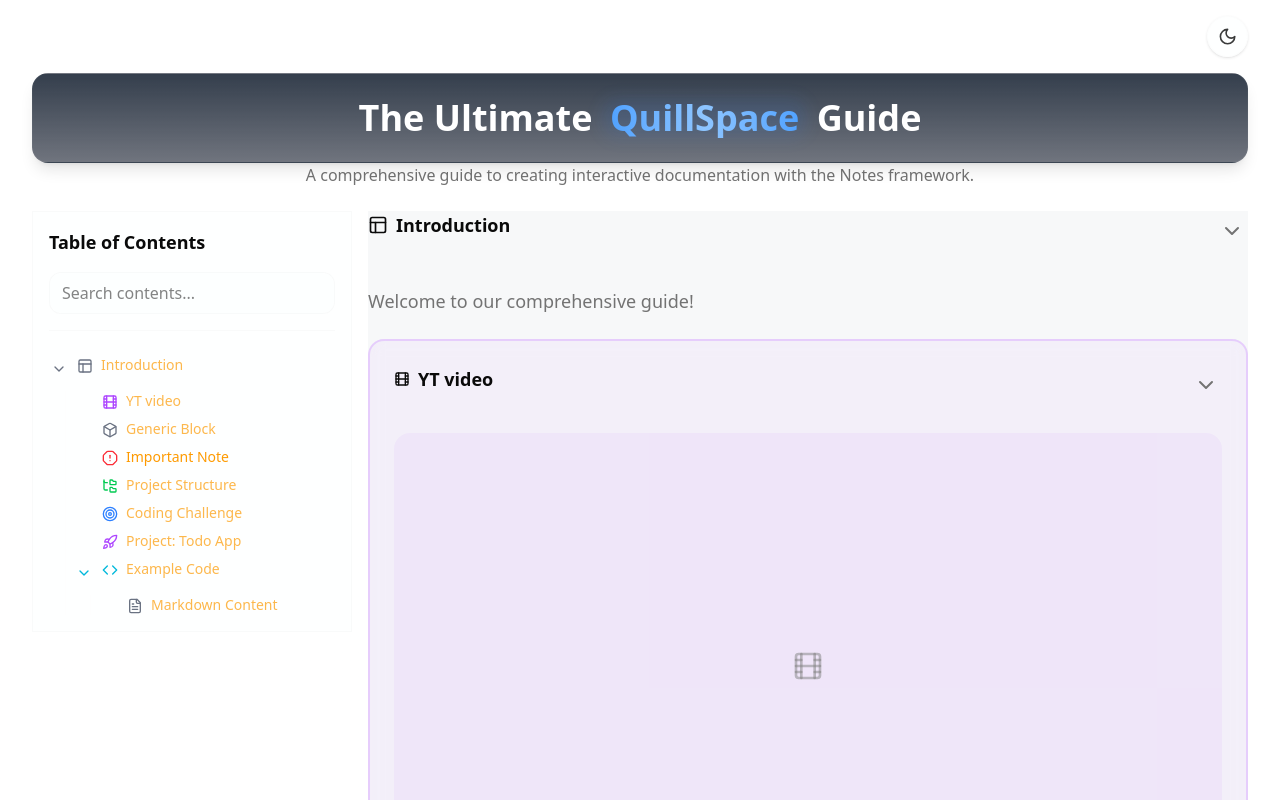
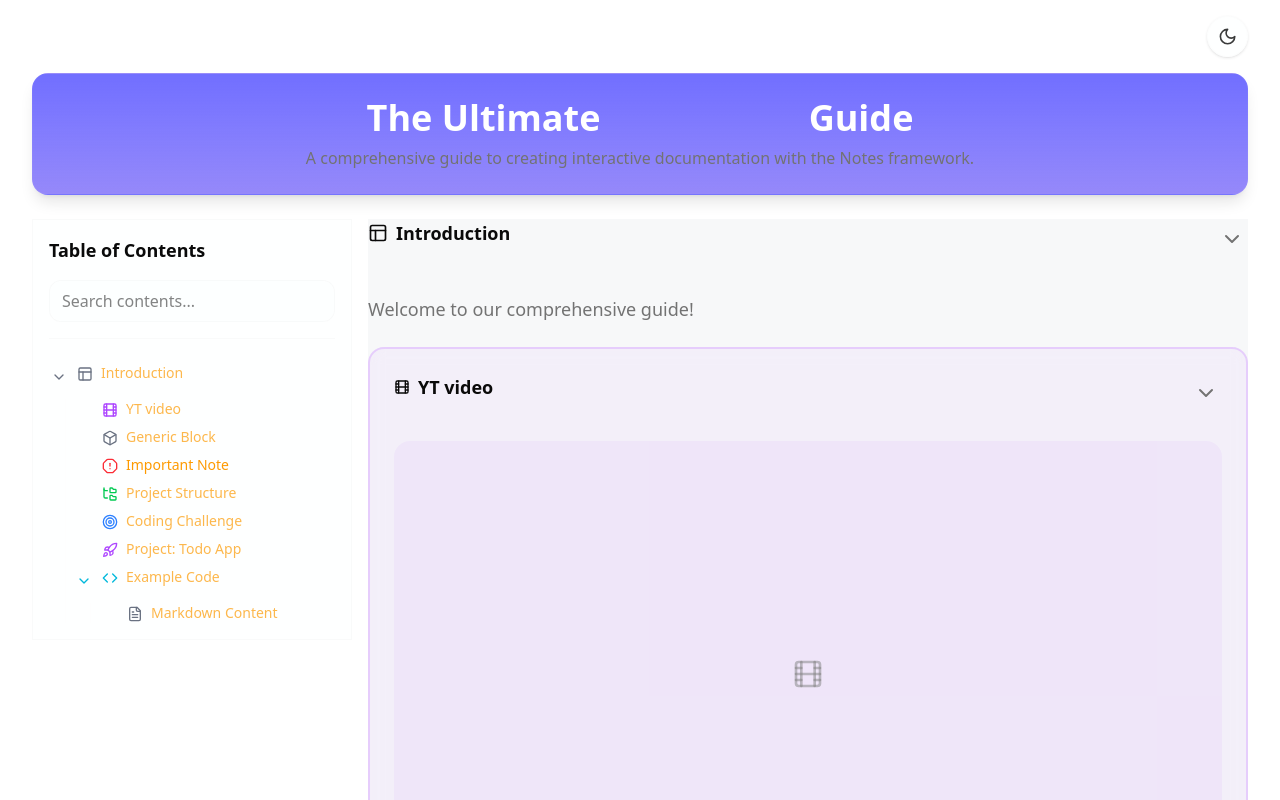
Before and after one commit to SherryMaster/QuillSpace-Starting, a React (Vite) app: page / in a window 1280 px wide. Shown: the top 800 px of the page. Built offline with nearby package versions, Linux system fonts and the light colour scheme.

Commit message:
Make use of color utils for styling of heading

```diff
--- a/src/App.tsx
+++ b/src/App.tsx
@@ -7,7 +7,7 @@
   return (
     <ThemedInteractiveContentLayout
       title="The Ultimate 'QuillSpace' Guide"
-      titleBG="dark"
+      titleBG="indigo"
       subtitle="A comprehensive guide to creating interactive documentation with the Notes framework."
       emphasizedColors="blue"
     >
--- a/src/components/layout/InteractiveContentLayout.tsx
+++ b/src/components/layout/InteractiveContentLayout.tsx
@@ -1,4 +1,4 @@
-import { ReactNode } from "react";
+import { ReactNode, JSX } from "react";
 import { TableOfContents } from "@/components/navigation/TableOfContents";
 import { ThemeToggle } from "@/theme/ThemeToggle";
 import { ExpandedProvider } from "@/contexts/ExpandedContext";
@@ -6,145 +6,33 @@
 import { cn } from "@/utils/common";
 import { FloatingNavbar } from './FloatingNavbar';
 // import { ScrollProgress } from "@/components/navigation/ScrollProgress";
-
-export type ColorVariant =
-  | "blue"
-  | "red"
-  | "green"
-  | "yellow"
-  | "purple"
-  | "gray"
-  | "dark"
-  | "light"
-  | "cyan"
-  | "orange"
-  | "pink"
-  | "indigo"
-  | "teal"
-  | "rose"
-  | "lime"
-  | "sky"
-  | "emerald"
-  | "fuchsia"
-  | "amber"
-  | "violet"
-  | "slate"
-  | "stone"
-  | "zinc"
-  | "neutral"
-  | "brown";
+import { ColorToken } from '@/types/colors';
+import { getColorClass } from '@/utils/colors';
 
 export interface InteractiveContentLayoutProps {
   children: ReactNode;
   title: string;
-  titleBG?: ColorVariant;
+  titleBG?: ColorToken;
   subtitle?: string;
   showTableOfContents?: boolean;
-  emphasizedColors?: ColorVariant | ColorVariant[];
+  emphasizedColors?: ColorToken | ColorToken[];
 }
 
-const gradientColors = {
-  blue: {
-    text: "from-blue-400 via-blue-300 to-blue-400",
-    glow: "bg-blue-500/10"
-  },
-  red: {
-    text: "from-red-400 via-red-300 to-red-400",
-    glow: "bg-red-500/10"
-  },
-  green: {
-    text: "from-green-400 via-green-300 to-green-400",
-    glow: "bg-green-500/10"
-  },
-  yellow: {
-    text: "from-yellow-400 via-yellow-300 to-yellow-400",
-    glow: "bg-yellow-500/10"
-  },
-  purple: {
-    text: "from-purple-400 via-purple-300 to-purple-400",
-    glow: "bg-purple-500/10"
-  },
-  gray: {
-    text: "from-gray-400 via-gray-300 to-gray-400",
-    glow: "bg-gray-500/10"
-  },
-  dark: {
-    text: "from-gray-800 via-gray-700 to-gray-800",
-    glow: "bg-gray-900/10"
-  },
-  light: {
-    text: "from-gray-200 via-gray-100 to-gray-200",
-    glow: "bg-gray-300/10"
-  },
-  cyan: {
-    text: "from-cyan-400 via-cyan-300 to-cyan-400",
-    glow: "bg-cyan-500/10"
-  },
-  orange: {
-    text: "from-orange-400 via-orange-300 to-orange-400",
-    glow: "bg-orange-500/10"
-  },
-  pink: {
-    text: "from-pink-400 via-pink-300 to-pink-400",
-    glow: "bg-pink-500/10"
-  },
-  indigo: {
-    text: "from-indigo-400 via-indigo-300 to-indigo-400",
-    glow: "bg-indigo-500/10"
-  },
-  teal: {
-    text: "from-teal-400 via-teal-300 to-teal-400",
-    glow: "bg-teal-500/10"
-  },
-  rose: {
-    text: "from-rose-400 via-rose-300 to-rose-400",
-    glow: "bg-rose-500/10"
-  },
-  lime: {
-    text: "from-lime-400 via-lime-300 to-lime-400",
-    glow: "bg-lime-500/10"
-  },
-  sky: {
-    text: "from-sky-400 via-sky-300 to-sky-400",
-    glow: "bg-sky-500/10"
-  },
-  emerald: {
-    text: "from-emerald-400 via-emerald-300 to-emerald-400",
-    glow: "bg-emerald-500/10"
-  },
-  fuchsia: {
-    text: "from-fuchsia-400 via-fuchsia-300 to-fuchsia-400",
-    glow: "bg-fuchsia-500/10"
-  },
-  amber: {
-    text: "from-amber-400 via-amber-300 to-amber-400",
-    glow: "bg-amber-500/10"
-  },
-  violet: {
-    text: "from-violet-400 via-violet-300 to-violet-400",
-    glow: "bg-violet-500/10"
-  },
-  slate: {
-    text: "from-slate-400 via-slate-300 to-slate-400",
-    glow: "bg-slate-500/10"
-  },
-  stone: {
-    text: "from-stone-400 via-stone-300 to-stone-400",
-    glow: "bg-stone-500/10"
-  },
-  zinc: {
-    text: "from-zinc-400 via-zinc-300 to-zinc-400",
-    glow: "bg-zinc-500/10"
-  },
-  neutral: {
-    text: "from-neutral-400 via-neutral-300 to-neutral-400",
-    glow: "bg-neutral-500/10"
-  },
-  brown: {
-    text: "from-[#A0522D] via-[#8B4513] to-[#A0522D]",
-    glow: "bg-[#8B4513]/10"
-  }
-};
+const getGradientConfig = (color: ColorToken) => ({
+  text: cn(
+    getColorClass(color, 'text'),
+    'relative z-10',  // Add z-index to ensure text stays above the glow
+    'bg-gradient-to-r',
+    `from-${color}-500 via-${color}-400 to-${color}-500`,
+    'bg-clip-text text-transparent'
+  ),
+  glow: cn(
+    'absolute inset-0 -z-10',  // Position behind the text
+    'bg-gradient-to-r',
+    `from-${color}-500/50 via-${color}-400/50 to-${color}-500/50`,
+    'blur-lg'
+  )
+});
 
 function MobileMenuBackdrop() {
   const { isOpen, close } = useMobileMenu();
@@ -168,42 +56,45 @@
   titleBG = "blue",
   subtitle,
   showTableOfContents = true,
-  emphasizedColors
+  emphasizedColors = "blue"
 }: InteractiveContentLayoutProps) {
 
-  const renderTitle = () => {
+  const renderTitle = (titleText: string) => {
+    // Updated regex to match text between single quotes
     const regex = /'([^']+)'/g;
+    const parts: (string | JSX.Element)[] = [];
     let lastIndex = 0;
-    const parts = [];
-    let match;
     let emphasisCount = 0;
+    let match: RegExpExecArray | null;
 
-    while ((match = regex.exec(title)) !== null) {
+    // If no matches, return the whole text
+    if (!titleText.match(regex)) {
+      return [titleText];
+    }
+
+    while ((match = regex.exec(titleText)) !== null) {
+      // Add text before the match
       if (match.index > lastIndex) {
-        parts.push(title.substring(lastIndex, match.index));
+        parts.push(titleText.substring(lastIndex, match.index));
       }
 
-      let currentColor;
+      // Determine the color to use
+      let currentColor: ColorToken;
       if (Array.isArray(emphasizedColors)) {
-        currentColor = gradientColors[emphasizedColors[emphasisCount % emphasizedColors.length] || "blue"];
-      } else if (typeof emphasizedColors === 'string') {
-        currentColor = gradientColors[emphasizedColors as ColorVariant];
+        currentColor = emphasizedColors[emphasisCount % emphasizedColors.length] || 'blue';
       } else {
-        currentColor = gradientColors["blue"];
+        currentColor = emphasizedColors;
       }
 
+      const gradientConfig = getGradientConfig(currentColor);
+
+      // Add the emphasized part
       parts.push(
-        <span key={match.index} className="relative inline-block px-2">
-          <span className={cn(
-            "relative z-10 bg-gradient-to-r bg-clip-text text-transparent font-black flex items-center gap-2",
-            currentColor.text
-          )}>
+        <span key={match.index} className="relative inline-block">
+          <span className={gradientConfig.text}>
             {match[1]}
           </span>
-          <span className={cn(
-            "absolute inset-0 blur-sm rounded-lg",
-            currentColor.glow
-          )} />
+          <span className={gradientConfig.glow} aria-hidden="true" />
         </span>
       );
 
@@ -211,8 +102,9 @@
       emphasisCount++;
     }
 
-    if (lastIndex < title.length) {
-      parts.push(title.substring(lastIndex));
+    // Add any remaining text
+    if (lastIndex < titleText.length) {
+      parts.push(titleText.substring(lastIndex));
     }
 
     return parts;
@@ -223,7 +115,7 @@
       <MobileMenuProvider>
         <div className={cn(
           "min-h-screen bg-background",
-          `bg-gradient-to-b from-${titleBG}-500/5 via-background to-background`
+          getColorClass(titleBG, 'bg', 5)
         )}>
           <FloatingNavbar />
 
@@ -237,17 +129,21 @@
 
           <div className="pt-4 lg:pt-0">
             <header className="container-base pb-6">
-              <h1 className={cn(
-                `gradient-heading-${titleBG}`,
-                "text-3xl lg:text-4xl font-bold text-center p-6"
+              <div className={cn(
+                "rounded-lg p-6",
+                `gradient-heading-${titleBG}`  // Using the gradient heading classes from index.css
               )}>
-                {renderTitle()}
-              </h1>
-              {subtitle && (
-                <p className="text-muted-foreground text-center">
-                  {subtitle}
-                </p>
-              )}
+                <h1 className={cn(
+                  "text-3xl lg:text-4xl font-bold text-center",
+                )}>
+                  {renderTitle(title)}
+                </h1>
+                {subtitle && (
+                  <p className="text-muted-foreground text-center mt-2">
+                    {subtitle}
+                  </p>
+                )}
+              </div>
             </header>
 
             <div className="container-base">
```
